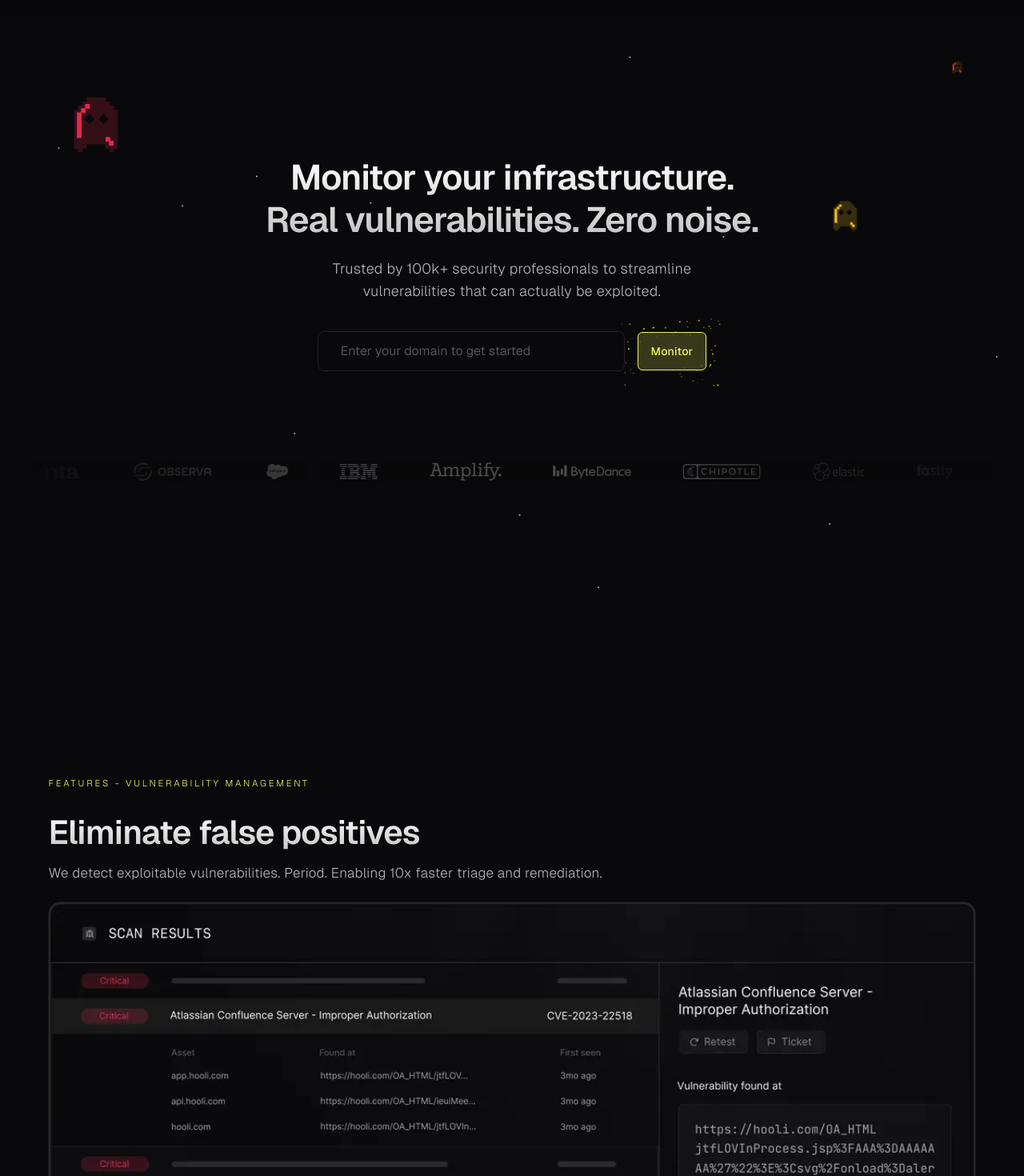
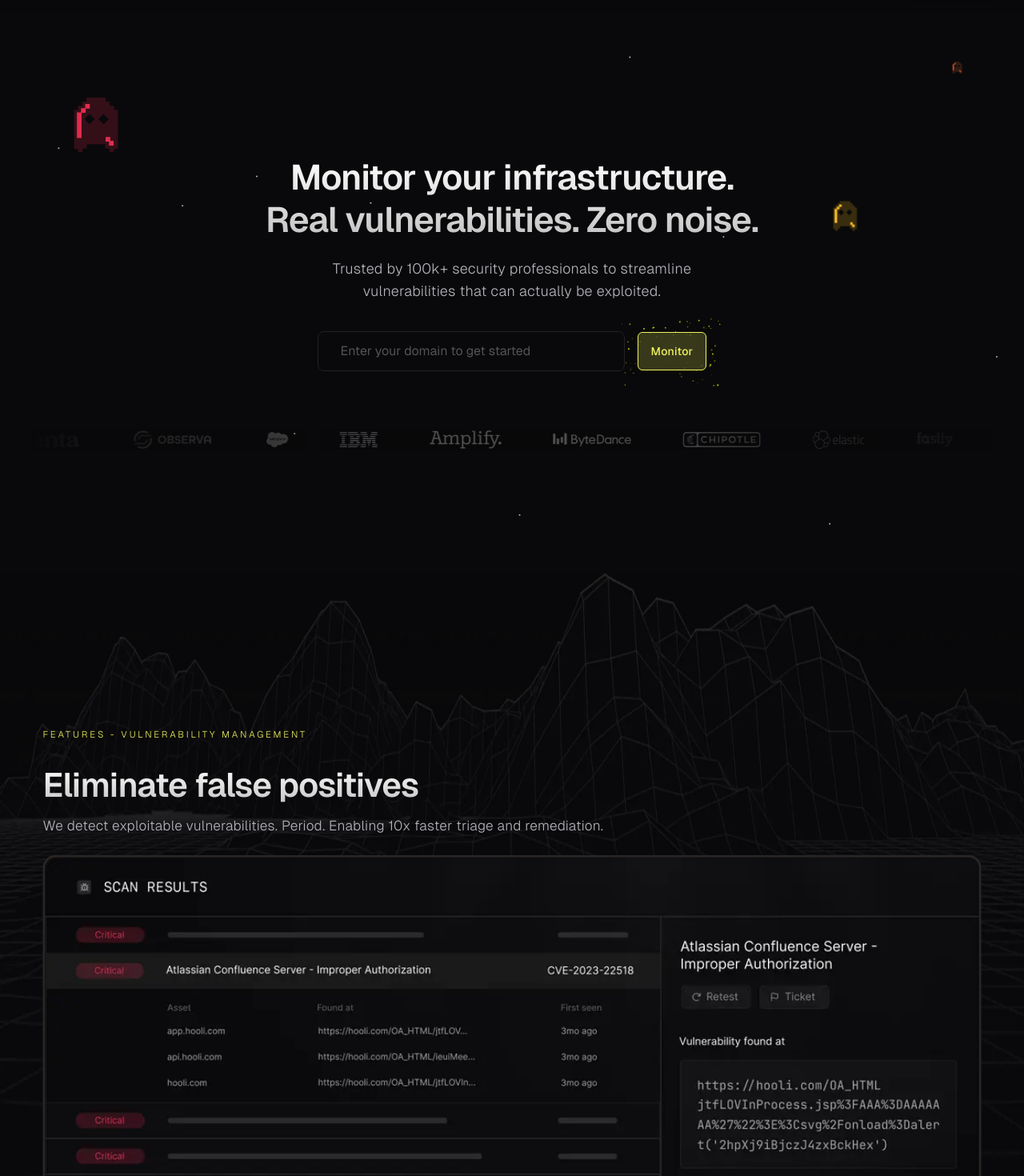
Before and after one commit to Akhlaqy19/Project-Discovery-template, a React (Vite) app: page / in a window 1280 px wide. Shown: the part 60-1530 px from the top of the page at 80% size. Built offline with nearby package versions, Linux system fonts and the light colour scheme.

Commit message:
fixing wireframe mountain background

```diff
--- a/src/App.jsx
+++ b/src/App.jsx
@@ -1,11 +1,10 @@
 import React from "react";
-import { Canvas, useFrame } from "@react-three/fiber";
+// import { Canvas, useFrame } from "@react-three/fiber";
 
 import StarryBackground from "./assets/components/StarryBackground";
 import WavyPlaneWireframe from "./assets/components/WavyPlaneWireframe";
 import Header from "./assets/components/Header/Header";
-import Hero from "./assets/components/Header/Hero";
-import Slider from "./assets/components/Header/Slider";
+import Starter from "./assets/components/Header/Starter";
 import Features from "./assets/components/Features/Features";
 import Purpose from "./assets/components/PurposeSection/Purpose";
 import OurSolution from "./assets/components/Solution/OurSolution";
@@ -22,8 +21,10 @@
         <StarryBackground />
         <Header />
         <main className="relative z-30 min-h-screen">
-          <Hero />
-          <Slider />
+          <Starter />
+          <div className="max-w-screen">
+            <WavyPlaneWireframe />
+          </div>
           <Features />
           <Purpose />
           <OurSolution />
--- a/src/assets/components/Features/Features.jsx
+++ b/src/assets/components/Features/Features.jsx
@@ -4,7 +4,6 @@
 import { motion, useTransform, useScroll, useInView } from "framer-motion";
 
 function Features() {
-
   const sectionRef = useRef(null);
   const { scrollYProgress } = useScroll({
     target: sectionRef,
@@ -14,11 +13,11 @@
   return (
     <section
       ref={sectionRef}
-      className="relative top-20 mx-auto mt-60 max-w-7xl h-[300vh]"
+      className="relative z-50 top-20 pt-44 mx-auto max-w-7xl h-[300vh]"
     >
-      <FeatureCard1 scrollProgress={scrollYProgress} {...featureInfos[0]} />
-      <FeatureCard2 scrollProgress={scrollYProgress} {...featureInfos[1]} />
-      <FeatureCard3 scrollProgress={scrollYProgress} {...featureInfos[2]} />
+        <FeatureCard1 scrollProgress={scrollYProgress} {...featureInfos[0]} />
+        <FeatureCard2 scrollProgress={scrollYProgress} {...featureInfos[1]} />
+        <FeatureCard3 scrollProgress={scrollYProgress} {...featureInfos[2]} />
     </section>
   );
 }
--- a/src/assets/components/Header/Hero.jsx
+++ b/src/assets/components/Header/Hero.jsx
@@ -5,42 +5,49 @@
 import { motion } from "framer-motion";
 
 const wrapperVariants = {
-    hidden: { opacity: 0, y: "3%"},
-    visible: { opacity: 1, y: 0,
+  hidden: { opacity: 0, y: "3%" },
+  visible: {
+    opacity: 1,
+    y: 0,
     transition: {
       duration: 0.6,
-        staggerChildren: 0.2
-      }
-    }
-  }
+      staggerChildren: 0.2,
+    },
+  },
+};
 
 const childVariants = {
   hidden: {
     opacity: 0,
   },
   visible: {
-      opacity: 1
-    }
-  }
+    opacity: 1,
+  },
+};
 
 function Hero() {
   return (
     <>
-      <section className="">
-        <div className="relative z-40 mb-10">
-          <div className="custom-container lg:pt-48 py-42 lg:pb-14 bg-0.15 text-center text-white">
-            <div className="relative z-40 w-full flex flex-col items-center">
+      {/*  relative z-40 flex w-full flex-col items-center */}
+      <section className="custom-container custome-p lg:pt-48 py-42 lg:pb-14 bg-0.15 text-center text-white">
+        <div className="pointer-events-none relative z-40 w-full flex flex-col items-center">
           <motion.div
             variants={wrapperVariants}
             initial="hidden"
             animate="visible"
             className="transform-gpu flex flex-col gap-3 mb-2 mt-16 w-full items-center text-center mx-auto pointer-events-auto lg:max-w-160"
           >
-                <motion.h1 variants={childVariants} className="section-gradient-title">
+            <motion.h1
+              variants={childVariants}
+              className="section-gradient-title"
+            >
               Monitor your infrastructure. Real vulnerabilities. Zero noise.
             </motion.h1>
 
-                <motion.p variants={childVariants} className="section-subtitle mt-2 max-w-xl">
+            <motion.p
+              variants={childVariants}
+              className="section-subtitle mt-2 max-w-xl"
+            >
               Trusted by 100k+ security professionals to streamline <br />
               vulnerabilities that can actually be exploited.
             </motion.p>
@@ -58,8 +65,6 @@
             </div>
           ))}
         </div>
-          </div>
-        </div>
       </section>
     </>
   );
--- /dev/null
+++ b/src/assets/components/Header/Starter.jsx
@@ -0,0 +1,14 @@
+import React from 'react'
+import Hero from './Hero';
+import Slider from './Slider';
+
+export default function Starter() {
+  return (
+    <>
+      <div className="relative z-40 mb-12">
+        <Hero />
+        <Slider />
+      </div>
+    </>
+  );
+}
--- a/src/assets/components/WavyPlaneWireframe.jsx
+++ b/src/assets/components/WavyPlaneWireframe.jsx
@@ -1,44 +1,20 @@
-import React, {useEffect, useRef} from 'react'
-// import { Canvas, useFrame } from '@react-three/fiber'
-// import * as THREE from 'three'
-
-// تابعی برای افزودن نویز ساده به رئوس هندسه
-function addNoiseToPlane(geometry, amplitude = 1) {
-  const position = geometry.attributes.position
-  for (let i = 0; i < position.count; i++) {
-    const x = position.getX(i)
-    const y = position.getY(i)
-    const z = position.getZ(i)
-    // اینجا می‌توان از الگوریتم‌های نویز مثل perlin-noise استفاده کرد
-    // فعلاً یک نویز ساده و تصادفی:
-    const noise = Math.random() * amplitude
-    position.setZ(i, z + noise)
-  }
-  position.needsUpdate = true
-}
+import React from 'react'
+import ReactDOM from "react-dom";
 
 export default function WavyPlaneWireframe() {
 
-    const meshRef = useRef();
+  const root = document.getElementById("root");
 
-    useEffect(() => {
-    const geometry = meshRef.current.geometry;
-    addNoiseToPlane(geometry, 2); // مقدار نویز دلخواه
-    }, []);
-
-  return (
+  return ReactDOM.createPortal(
     <>
-      <mesh ref={meshRef} rotation={[-Math.PI / 2, 0, 0]}>
-        {/* ساخت یک plane نسبتاً بزرگ */}
-        <planeGeometry args={[50, 50, 100, 100]} />
-        <meshBasicMaterial color="#ffffff" wireframe />
-      </mesh>
-    </>
+      <div className="max-w-screen absolute left-0 top-0 z-30 size-full mt-186">
+        <img
+          src="/img/MountainGrid@2x.webp"
+          alt="mountain grid"
+          className="sticky top-28 z-10 w-718.75 h-367.5 max-w-screen left-[0]"
+        />
+      </div>
+    </>,
+    root
   );
 }
-
-{/* <Canvas
-  className="absolute top-0 left-0"
-  camera={{ position: [0, 10, 10] }}
-  style={{ position: "absolute", top: 0, left: 0 }}
-></Canvas> */}
--- a/src/index.css
+++ b/src/index.css
@@ -439,11 +439,6 @@
 .GlowBackground_glowBorderBg__g39y_ {
 	@apply absolute z-1 pointer-events-none rounded-2xl opacity-100
 	transition-opacity duration-500 ease-out;
-	/* --border-width-1: 1px; */
-	/* top: var(--border-width);
-	right: var(--border-width);
-	bottom: var(--border-width);
-	left: var(--border-width); */
 	background: var(--overlay-color);
 }
 
```
Also changed, not shown: public/img/MountainGrid@2x.webp (added). Lines whose indentation alone changed are shown as unchanged.
